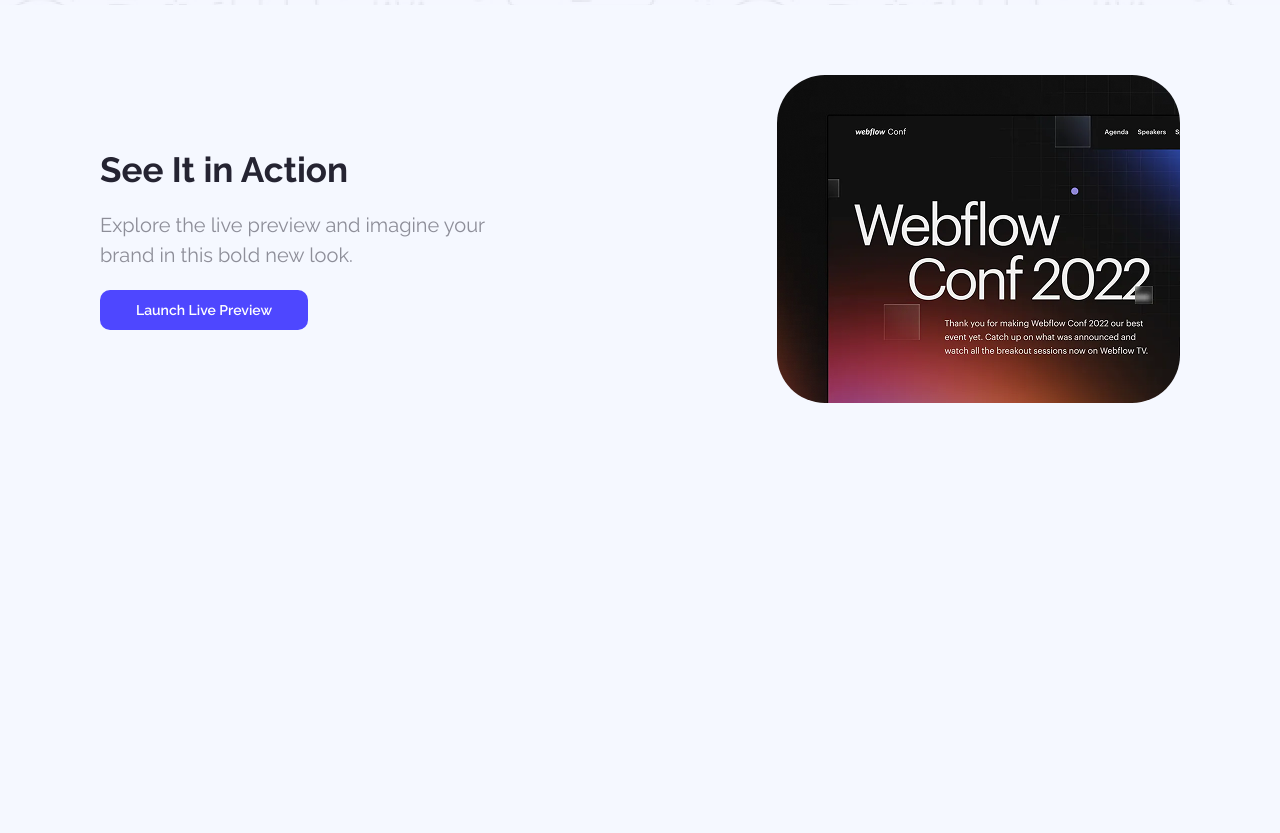
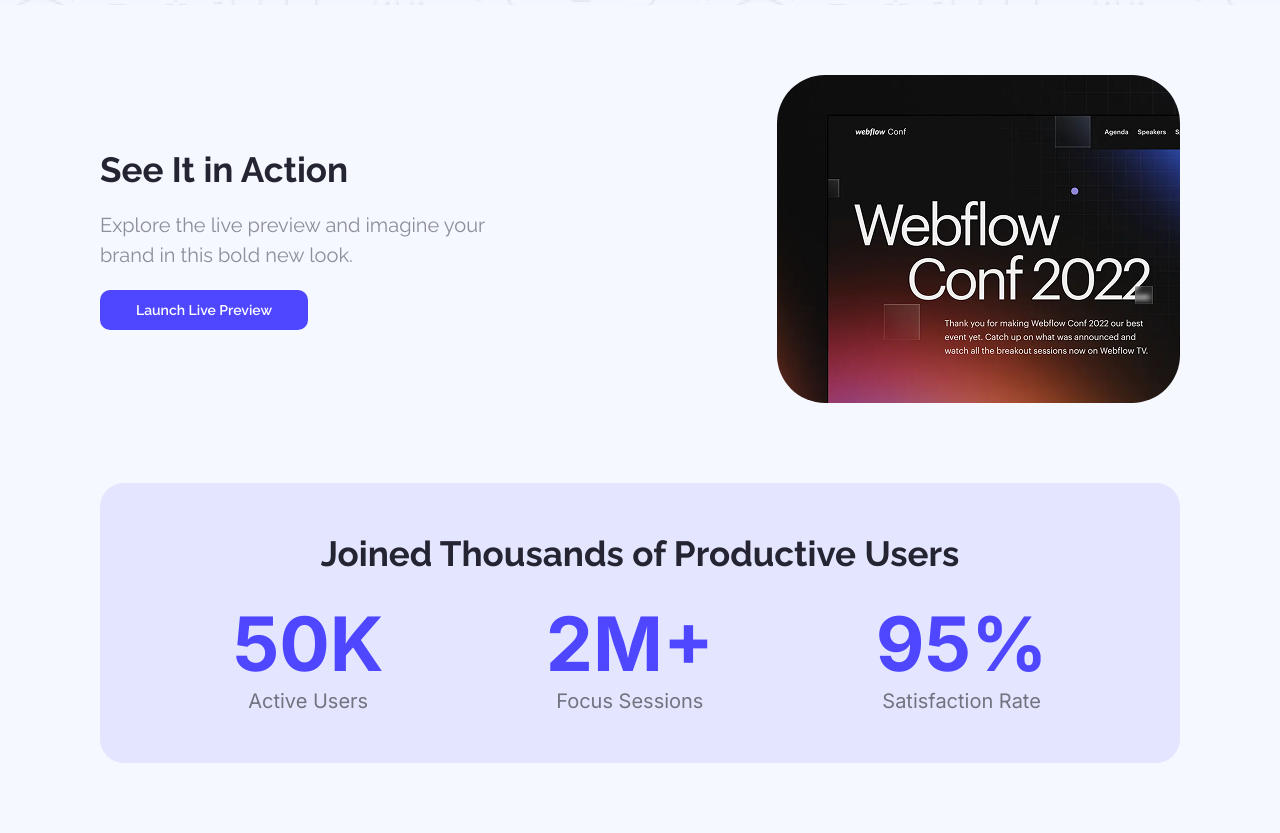
Before and after one commit to BiditaChowdhury/landing-launchpad, a plain HTML site: page index.html in a window 1280 px wide. Shown: the part 795-1628 px from the top of the page. Before the commit the page ends 1268 px from the top, so only its background shows below. Drawn offline with Linux system fonts and the light colour scheme.

Commit message:
counter section added

```diff
--- a/index.html
+++ b/index.html
@@ -38,6 +38,29 @@
       </div>
     </section>
 
+    <section class="middle-2">
+      <div class="container-2">
+        <div>
+          <h2 class="heading text-center">
+            Joined Thousands of Productive Users
+          </h2>
+        </div>
+        <div class="count-container">
+          <div>
+            <p class="count">50K</p>
+            <p class="count-text">Active Users</p>
+          </div>
+          <div>
+            <p class="count">2M+</p>
+            <p class="count-text">Focus Sessions</p>
+          </div>
+          <div>
+            <p class="count">95%</p>
+            <p class="count-text">Satisfaction Rate</p>
+          </div>
+        </div>
+      </div>
+    </section>
 
 
   </body>
```
